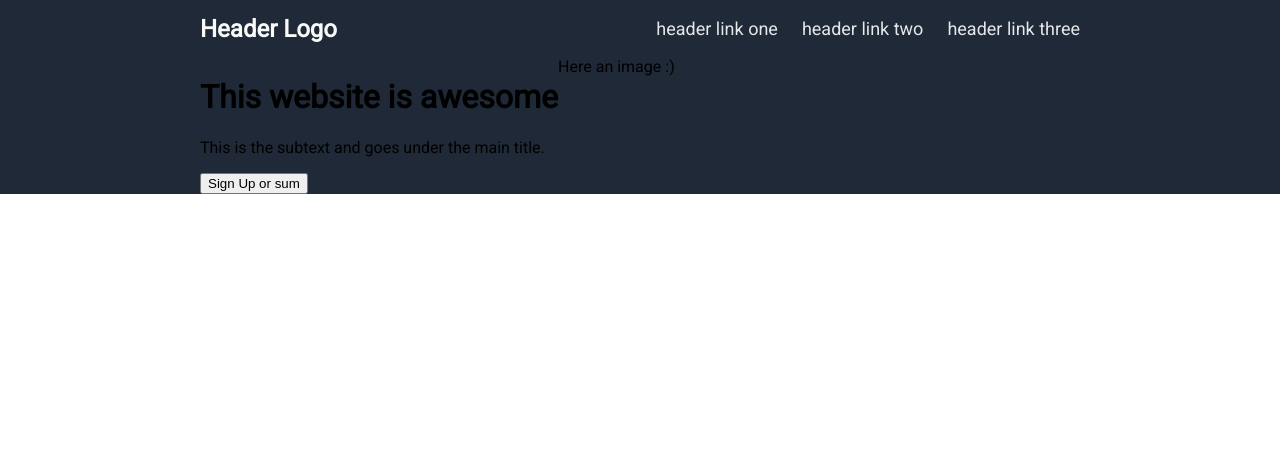
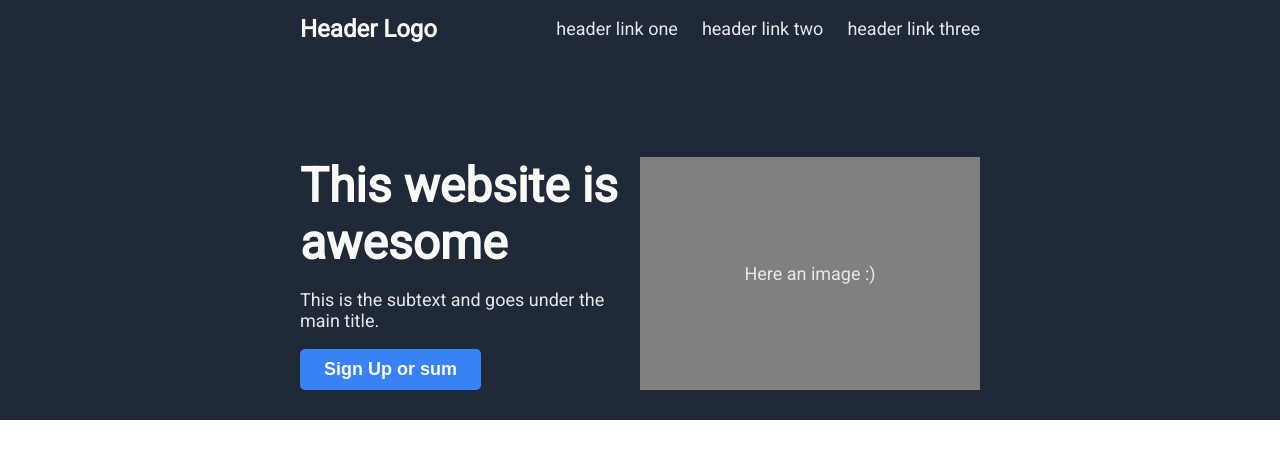
Before and after one commit to ImaginePog/landing-page, a plain HTML site: page index.html in a window 1280 px wide. Drawn offline with Linux system fonts and the light colour scheme.

Commit message:
Style the top section

```diff
--- a/styles.css
+++ b/styles.css
@@ -3,38 +3,73 @@
 body {
     padding: 0;
     margin: 0;
+    height: 100vh;
     font-family: 'Roboto', sans-serif;
+    display: flex;
+    flex-direction: column;
 }
 
 .top-section {
-    padding: 0 200px;
+    padding: 0px 300px 100px;
     background-color: #1F2937;
+    font-size: 18px;
+    color: #E5E7EB;
+    display: flex;
+    flex-direction: column;
+    gap: 100px;
+    height: 40%;
+
 }
 
-.top-section > .header {
+.top-section .header {
     display: flex;
     align-items: center;
 }
 
-.header > .logo {
+.header .logo {
     font-size: 24px;
     font-weight: bold;
     color: #F9FAF8;
     margin-right: auto;
 }
 
-.header > .links {
-    font-size: 18px;
-    color: #E5E7EB;
+.header .links {
     display: flex;
     list-style: none;
     gap: 24px;
 }
 
-.top-section > .website-intro {
+.top-section .website-intro {
     display: flex;
+    flex: 1;
 }
 
-.website-intro > .intro-text {
+.website-intro .intro-text {
+    flex: 1;
+}
 
+.intro-text h1 {
+    font-size: 48px;
+    color: #F9FAF8;
+    font-weight: 900;
+    padding: 0;
+    margin: 0;
 }
+
+.intro-text button {
+    font-size: 18px;
+    font-weight: bold;
+    color: #F9FAF8;
+    background-color: #3882F6;
+    border-style: none;
+    border-radius: 5px;
+    padding: 10px 24px;
+}
+
+.website-intro .intro-image {
+    flex: 1;
+    display: flex;
+    align-items: center;
+    justify-content: center;
+    background-color: grey;
+}
```
